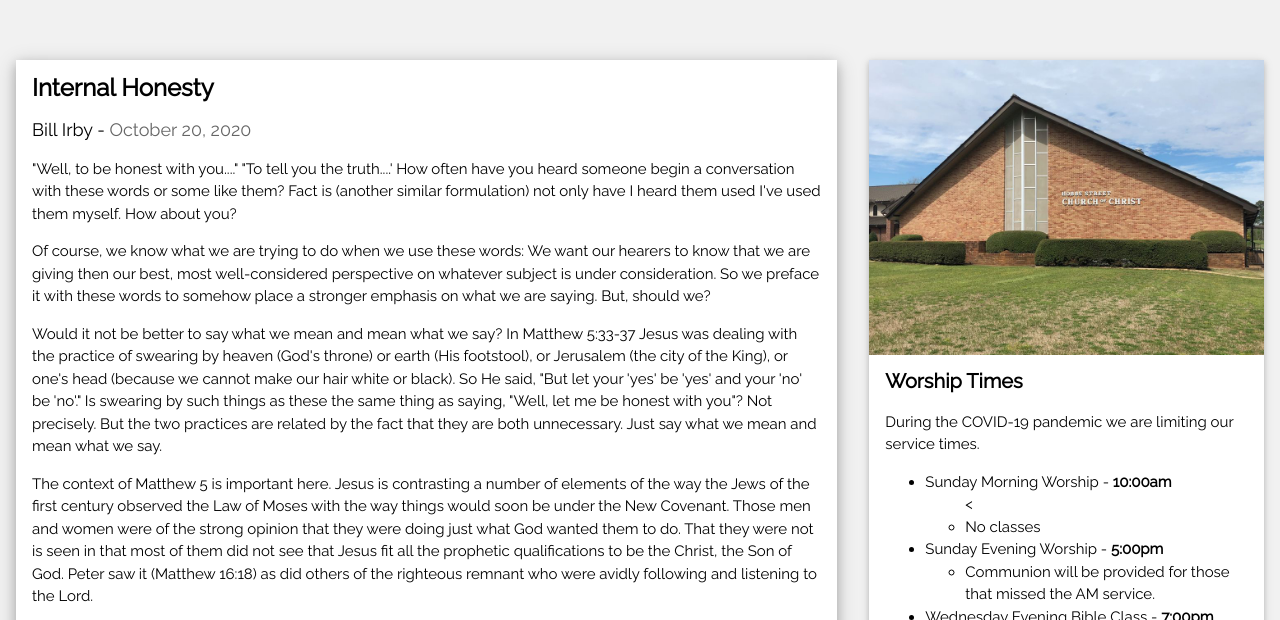
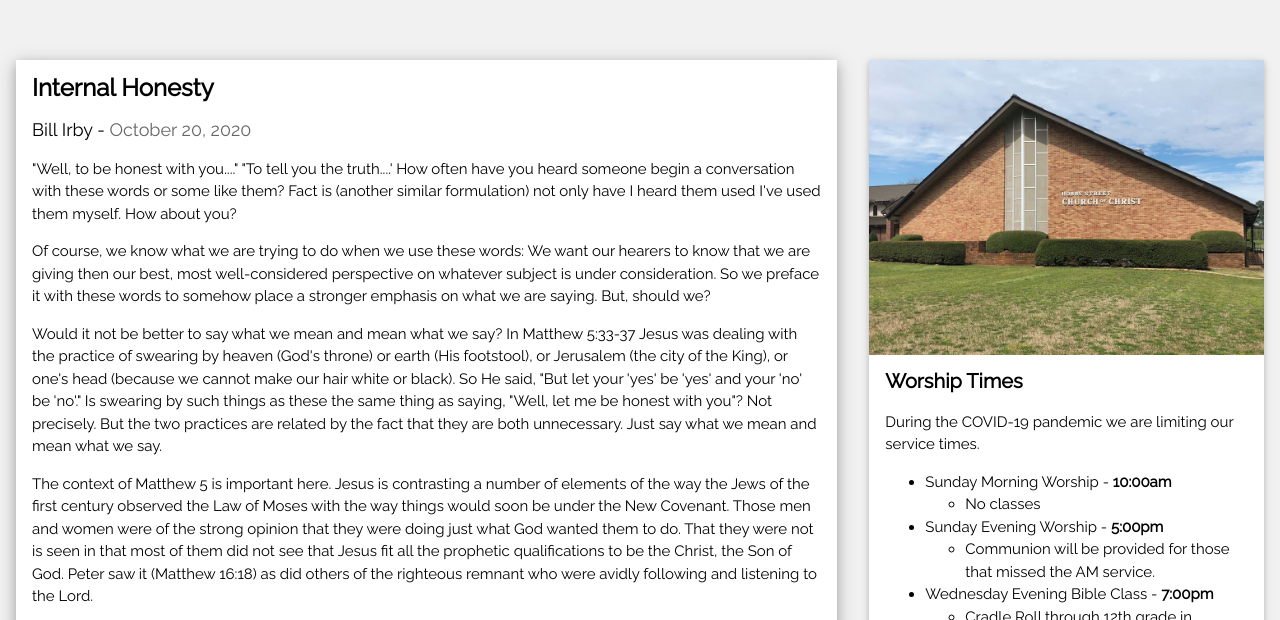
Before and after one commit to aubie1983/digitial-eagle, a website: page index.html in a window 1280 px wide. Shown: the part 137-757 px from the top of the page. Drawn offline with nearby package versions, Linux system fonts and the light colour scheme; files whose address does not match are found by name.

Commit message:
Update index.html

```diff
--- a/index.html
+++ b/index.html
@@ -93,7 +93,7 @@ and is wrapped around the whole page content, except for the footer in this exam
                     <p>During the COVID-19 pandemic we are limiting our service times.</p>
                     <ul>
                         <li>Sunday Morning Worship - <b>10:00am</b></li>
-                        <ul><
+                        <ul>
                             <li>No classes</li>
                         </ul>
                         <li>Sunday Evening Worship - <b>5:00pm</b></li>
```
